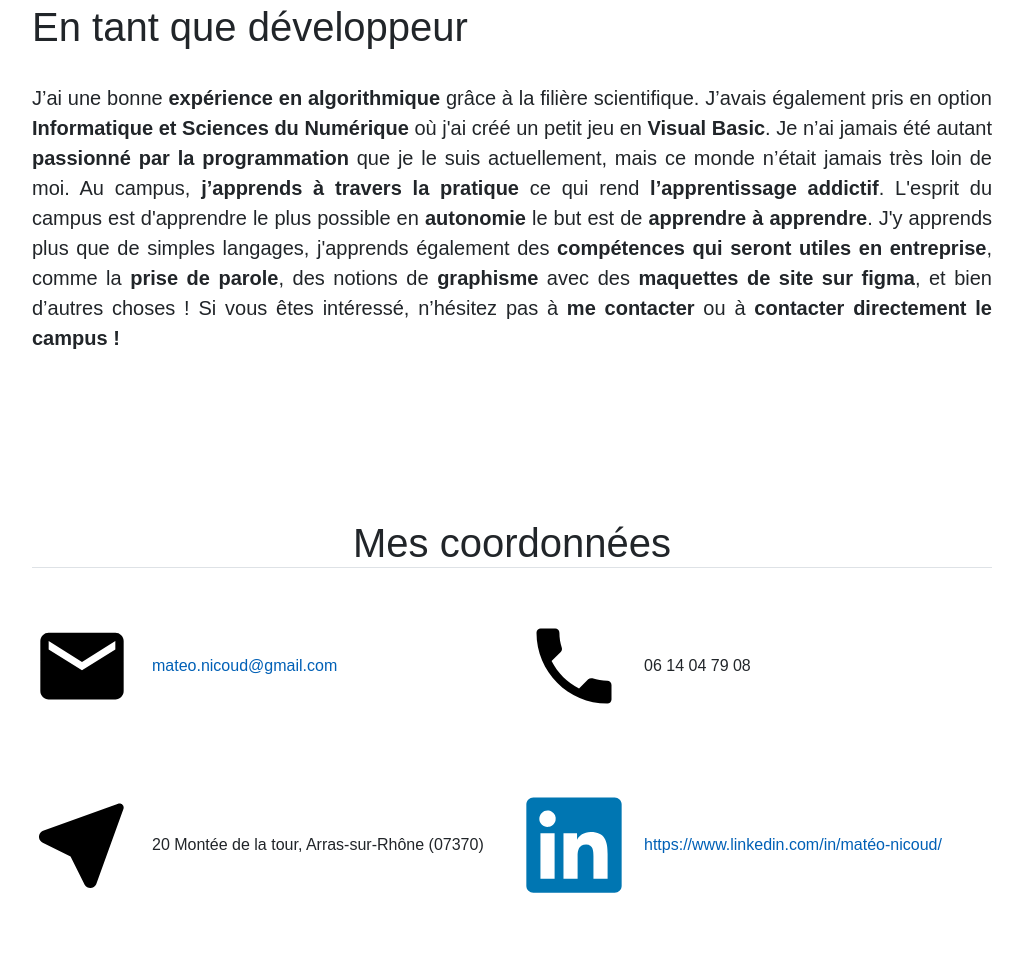
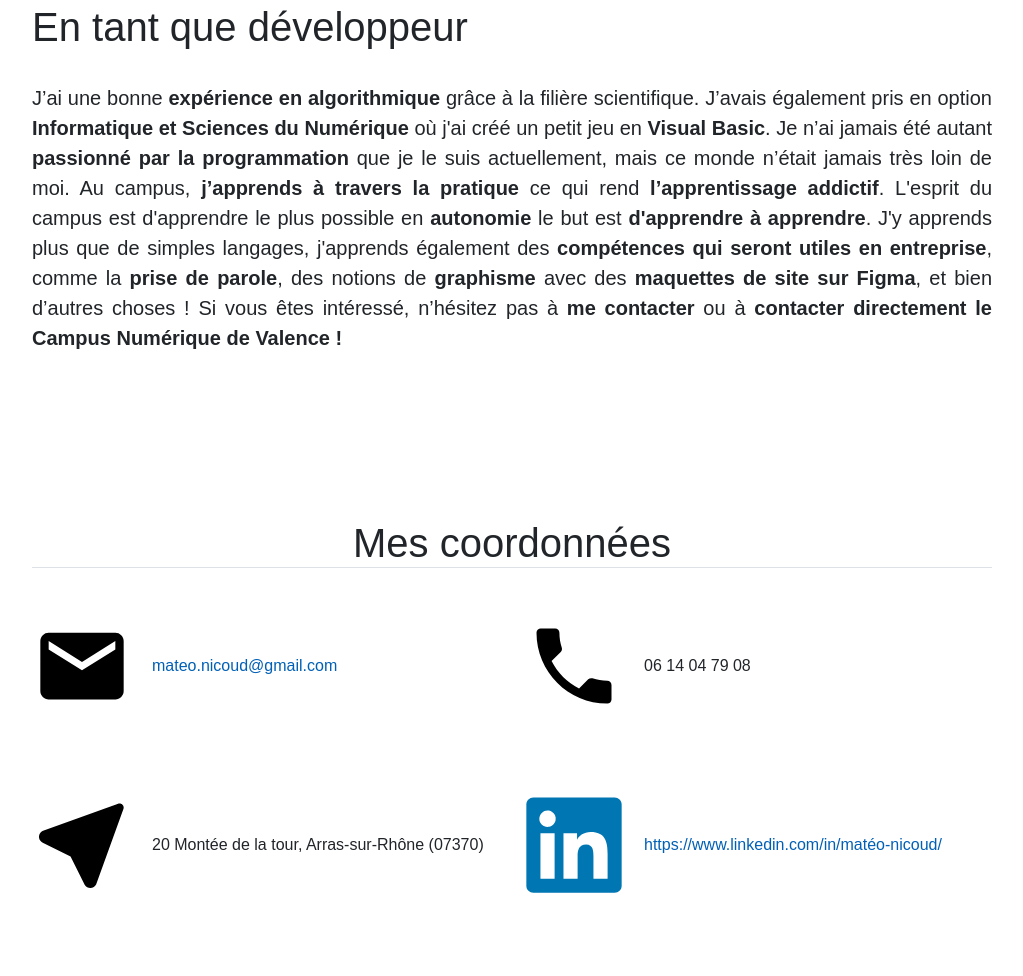
Before and after one commit to MateoNicoud/mateoNicoudPortfolio, a plain HTML site: page index.html in a window 1280 px wide. Shown: the part 2594-3570 px from the top of the page, without its empty margins (128-1151 px from the left). Drawn offline with nearby package versions, Linux system fonts and the light colour scheme.

Commit message:
Update index.html

```diff
--- a/index.html
+++ b/index.html
@@ -217,9 +217,9 @@
                 <p>
                     J’ai une bonne <strong>expérience en algorithmique</strong> grâce à la filière scientifique. J’avais également pris en option <strong>Informatique et Sciences du Numérique</strong> où j'ai créé un  petit jeu en
                     <strong>Visual Basic</strong>. Je n’ai jamais été autant <strong>passionné par la programmation</strong> que je le suis actuellement, mais ce monde n’était jamais très loin de moi. Au campus, <strong>j’apprends à travers
-                    la pratique</strong> ce qui rend <strong>l’apprentissage addictif</strong>. L'esprit du campus est d'apprendre le plus possible en <strong>autonomie</strong> le but est de <strong>apprendre à apprendre</strong>.
+                    la pratique</strong> ce qui rend <strong>l’apprentissage addictif</strong>. L'esprit du campus est d'apprendre le plus possible en <strong>autonomie</strong> le but est <strong>d'apprendre à apprendre</strong>.
                     J'y apprends plus que de simples langages, j'apprends également des <strong>compétences qui seront utiles en entreprise</strong>, comme la <strong>prise de parole</strong>, des notions de <strong>graphisme</strong>
-                    avec des <strong>maquettes de site sur figma</strong>, et bien d’autres choses ! Si vous êtes intéressé, n’hésitez pas à <strong>me contacter</strong> ou à <strong>contacter directement le campus !</strong>
+                    avec des <strong>maquettes de site sur Figma</strong>, et bien d’autres choses ! Si vous êtes intéressé, n’hésitez pas à <strong>me contacter</strong> ou à <strong>contacter directement le Campus Numérique de Valence !</strong>
                 </p>
             </div>
         </main>
```
